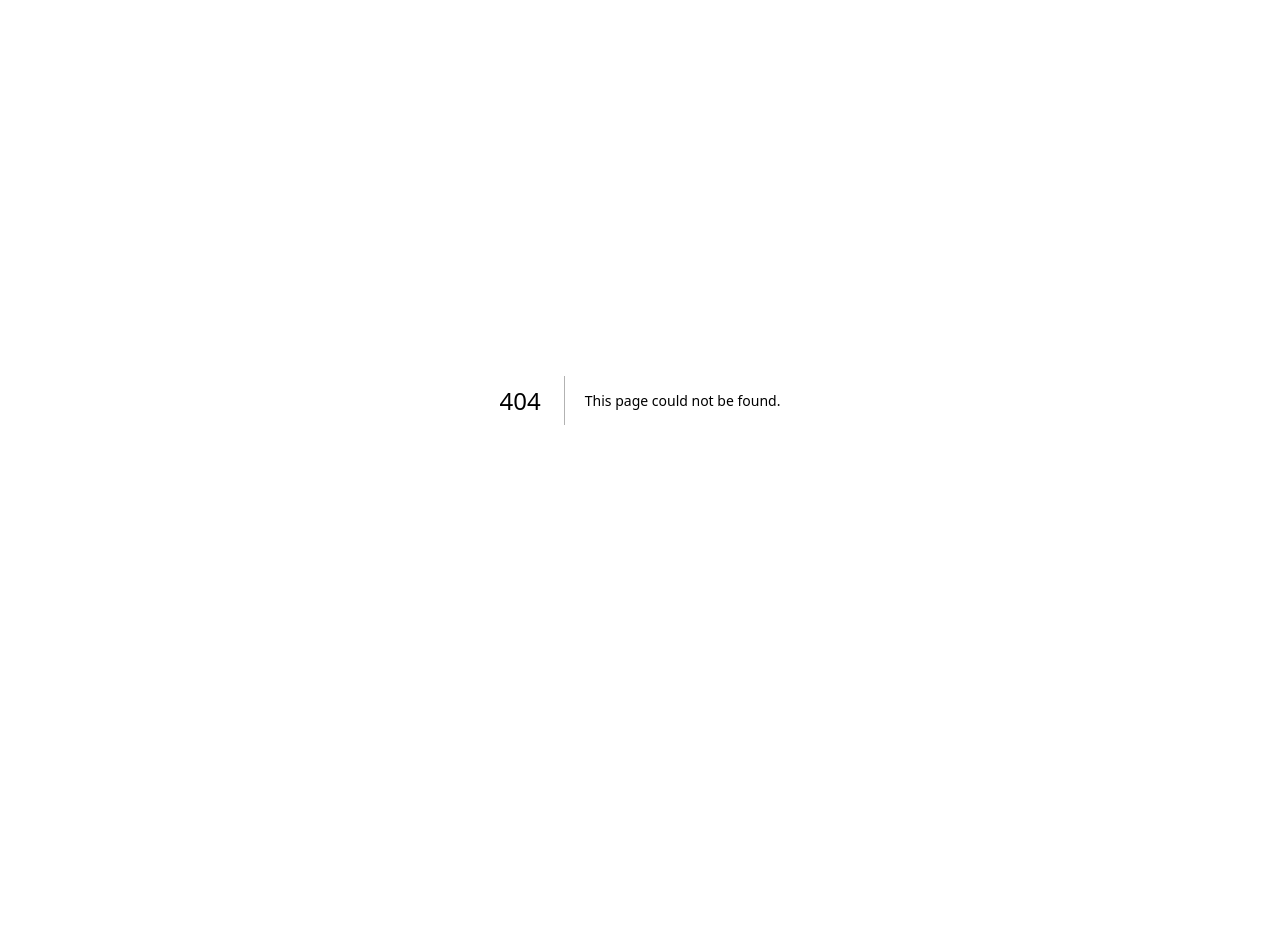
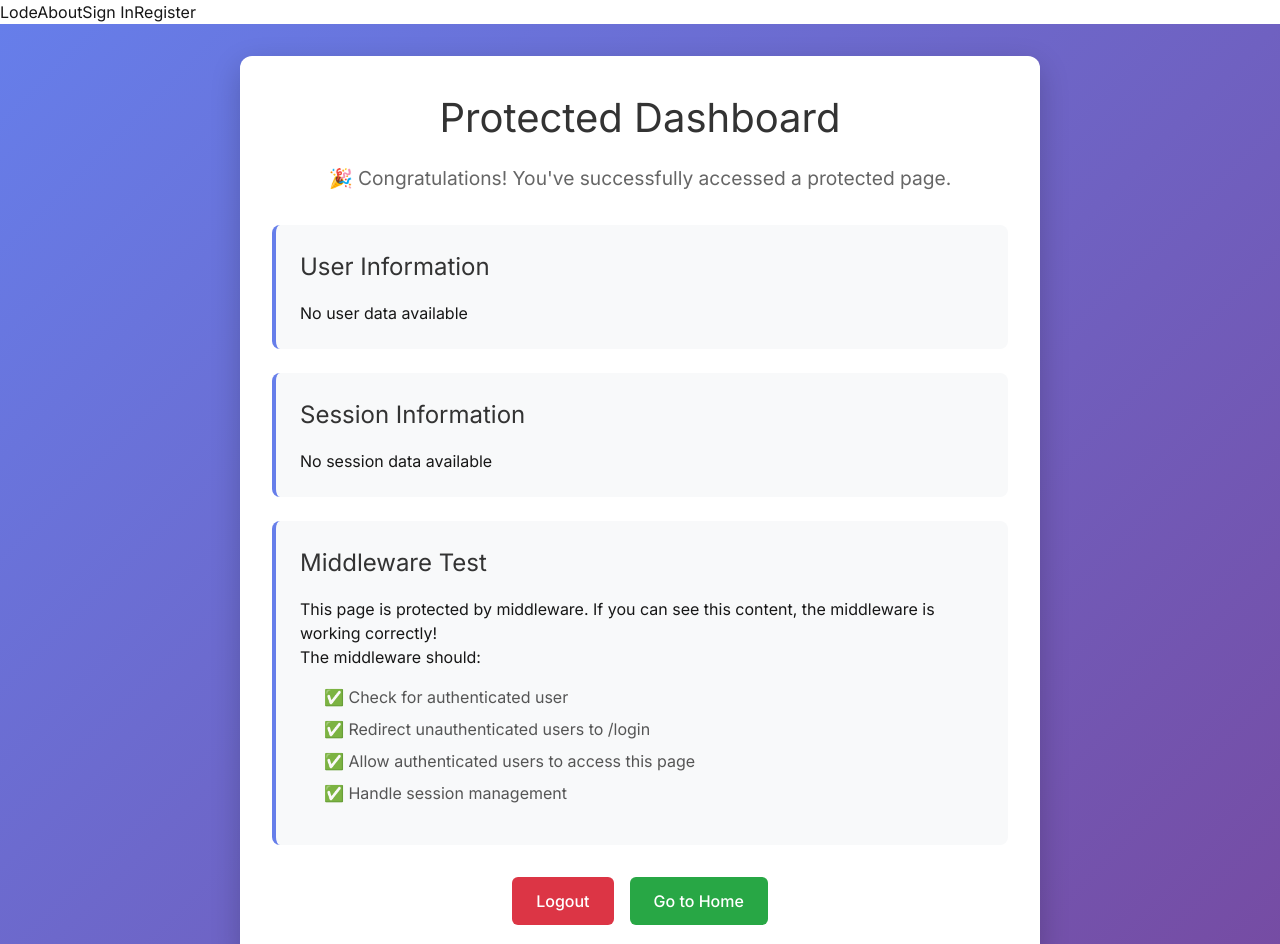
Before and after one commit to thefutureofdataa/lode-frontend-app, a Next.js app: page /dashboard in a window 1280 px wide. Before the commit this address had no page. Shown: the top 944 px of the page. Before the commit the page ends 800 px from the top, so only its background shows below. Built offline with nearby package versions, Linux system fonts and the light colour scheme; no server answers.

Commit message:
GenAI created page just for checking proper auth.

```diff
--- /dev/null
+++ b/src/app/dashboard/page.css
@@ -0,0 +1,158 @@
+.dashboard-container {
+  min-height: 100vh;
+  background: linear-gradient(135deg, #667eea 0%, #764ba2 100%);
+  padding: 2rem;
+  display: flex;
+  justify-content: center;
+  align-items: center;
+}
+
+.dashboard-content {
+  background: white;
+  border-radius: 12px;
+  padding: 2rem;
+  box-shadow: 0 10px 30px rgba(0, 0, 0, 0.2);
+  max-width: 800px;
+  width: 100%;
+}
+
+.dashboard-content h1 {
+  color: #333;
+  text-align: center;
+  margin-bottom: 1rem;
+  font-size: 2.5rem;
+}
+
+.dashboard-content > p {
+  text-align: center;
+  color: #666;
+  font-size: 1.2rem;
+  margin-bottom: 2rem;
+}
+
+.user-info, .session-info, .middleware-test {
+  background: #f8f9fa;
+  border-radius: 8px;
+  padding: 1.5rem;
+  margin-bottom: 1.5rem;
+  border-left: 4px solid #667eea;
+}
+
+.user-info h2, .session-info h2, .middleware-test h2 {
+  color: #333;
+  margin-bottom: 1rem;
+  font-size: 1.5rem;
+}
+
+.user-details, .session-details {
+  display: grid;
+  gap: 0.5rem;
+}
+
+.user-details p, .session-details p {
+  margin: 0.5rem 0;
+  color: #555;
+}
+
+.user-details strong, .session-details strong {
+  color: #333;
+  font-weight: 600;
+}
+
+.middleware-test ul {
+  margin: 1rem 0;
+  padding-left: 1.5rem;
+}
+
+.middleware-test li {
+  margin: 0.5rem 0;
+  color: #555;
+}
+
+.actions {
+  display: flex;
+  gap: 1rem;
+  justify-content: center;
+  margin-top: 2rem;
+}
+
+.logout-btn {
+  background: #dc3545;
+  color: white;
+  border: none;
+  padding: 0.75rem 1.5rem;
+  border-radius: 6px;
+  cursor: pointer;
+  font-size: 1rem;
+  font-weight: 500;
+  transition: background-color 0.2s;
+}
+
+.logout-btn:hover {
+  background: #c82333;
+}
+
+.home-link {
+  background: #28a745;
+  color: white;
+  text-decoration: none;
+  padding: 0.75rem 1.5rem;
+  border-radius: 6px;
+  font-size: 1rem;
+  font-weight: 500;
+  transition: background-color 0.2s;
+  display: inline-block;
+}
+
+.home-link:hover {
+  background: #218838;
+  color: white;
+}
+
+.loading-container {
+  display: flex;
+  flex-direction: column;
+  align-items: center;
+  justify-content: center;
+  min-height: 100vh;
+  background: linear-gradient(135deg, #667eea 0%, #764ba2 100%);
+}
+
+.loading-container p {
+  color: white;
+  font-size: 1.2rem;
+  margin-top: 1rem;
+}
+
+.spinner {
+  width: 40px;
+  height: 40px;
+  border: 4px solid rgba(255, 255, 255, 0.3);
+  border-top: 4px solid white;
+  border-radius: 50%;
+  animation: spin 1s linear infinite;
+}
+
+@keyframes spin {
+  0% { transform: rotate(0deg); }
+  100% { transform: rotate(360deg); }
+}
+
+@media (max-width: 768px) {
+  .dashboard-container {
+    padding: 1rem;
+  }
+
+  .dashboard-content {
+    padding: 1.5rem;
+  }
+
+  .dashboard-content h1 {
+    font-size: 2rem;
+  }
+
+  .actions {
+    flex-direction: column;
+    align-items: center;
+  }
+}
--- /dev/null
+++ b/src/app/dashboard/page.js
@@ -0,0 +1,153 @@
+"use client"
+
+import { useState, useEffect } from "react"
+import { createClient } from "@/app/utils/supabase/client.js"
+import { useRouter } from "next/navigation"
+import NavBar from "../../components/NavBar"
+import "./page.css"
+
+const DashboardPage = () => {
+  const [user, setUser] = useState(null)
+  const [loading, setLoading] = useState(true)
+  const [session, setSession] = useState(null)
+  const router = useRouter()
+  const supabase = createClient()
+
+  useEffect(() => {
+    const getUser = async () => {
+      try {
+        const { data: { user }, error: userError } = await supabase.auth.getUser()
+        const { data: { session }, error: sessionError } = await supabase.auth.getSession()
+
+        if (userError) {
+          console.error('Error getting user:', userError)
+          return
+        }
+
+        if (sessionError) {
+          console.error('Error getting session:', sessionError)
+          return
+        }
+
+        setUser(user)
+        setSession(session)
+      } catch (error) {
+        console.error('Error in getUser:', error)
+      } finally {
+        setLoading(false)
+      }
+    }
+
+    getUser()
+
+    // Listen for auth changes
+    const { data: { subscription } } = supabase.auth.onAuthStateChange((event, session) => {
+      console.log('Auth state changed:', event, session)
+      setSession(session)
+      setUser(session?.user ?? null)
+
+      if (event === 'SIGNED_OUT') {
+        router.push('/auth/login')
+      }
+    })
+
+    return () => subscription.unsubscribe()
+  }, [supabase.auth, router])
+
+  const handleLogout = async () => {
+    try {
+      const { error } = await supabase.auth.signOut()
+      if (error) {
+        console.error('Error signing out:', error)
+      } else {
+        router.push('/auth/login')
+      }
+    } catch (error) {
+      console.error('Error in handleLogout:', error)
+    }
+  }
+
+  if (loading) {
+    return (
+      <div className="loading-container">
+        <div className="spinner"></div>
+        <p>Loading dashboard...</p>
+      </div>
+    )
+  }
+
+  return (
+    <>
+      <NavBar />
+      <div className="dashboard-container">
+        <div className="dashboard-content">
+          <h1>Protected Dashboard</h1>
+          <p>🎉 Congratulations! You've successfully accessed a protected page.</p>
+
+          <div className="user-info">
+            <h2>User Information</h2>
+            {user ? (
+              <div className="user-details">
+                <p><strong>Email:</strong> {user.email}</p>
+                <p><strong>User ID:</strong> {user.id}</p>
+                <p><strong>Created At:</strong> {new Date(user.created_at).toLocaleString()}</p>
+                <p><strong>Last Sign In:</strong> {user.last_sign_in_at ? new Date(user.last_sign_in_at).toLocaleString() : 'N/A'}</p>
+                <p><strong>Email Confirmed:</strong> {user.email_confirmed_at ? 'Yes' : 'No'}</p>
+                {user.user_metadata && (
+                  <div>
+                    <p><strong>Provider:</strong> {user.app_metadata?.provider || 'email'}</p>
+                    {user.user_metadata.full_name && (
+                      <p><strong>Full Name:</strong> {user.user_metadata.full_name}</p>
+                    )}
+                    {user.user_metadata.avatar_url && (
+                      <p><strong>Avatar:</strong> <img src={user.user_metadata.avatar_url} alt="Avatar" style={{width: '50px', height: '50px', borderRadius: '50%'}} /></p>
+                    )}
+                  </div>
+                )}
+              </div>
+            ) : (
+              <p>No user data available</p>
+            )}
+          </div>
+
+          <div className="session-info">
+            <h2>Session Information</h2>
+            {session ? (
+              <div className="session-details">
+                <p><strong>Access Token:</strong> {session.access_token ? 'Present' : 'Missing'}</p>
+                <p><strong>Refresh Token:</strong> {session.refresh_token ? 'Present' : 'Missing'}</p>
+                <p><strong>Expires At:</strong> {new Date(session.expires_at * 1000).toLocaleString()}</p>
+                <p><strong>Token Type:</strong> {session.token_type}</p>
+              </div>
+            ) : (
+              <p>No session data available</p>
+            )}
+          </div>
+
+          <div className="middleware-test">
+            <h2>Middleware Test</h2>
+            <p>This page is protected by middleware. If you can see this content, the middleware is working correctly!</p>
+            <p>The middleware should:</p>
+            <ul>
+              <li>✅ Check for authenticated user</li>
+              <li>✅ Redirect unauthenticated users to /login</li>
+              <li>✅ Allow authenticated users to access this page</li>
+              <li>✅ Handle session management</li>
+            </ul>
+          </div>
+
+          <div className="actions">
+            <button onClick={handleLogout} className="logout-btn">
+              Logout
+            </button>
+            <a href="/" className="home-link">
+              Go to Home
+            </a>
+          </div>
+        </div>
+      </div>
+    </>
+  )
+}
+
+export default DashboardPage
--- a/src/app/page.js
+++ b/src/app/page.js
@@ -1,7 +1,41 @@
+import Link from "next/link"
+
 export default function Home() {
   return (
-    <div>
+    <div style={{ padding: "2rem", textAlign: "center" }}>
       <h1>Welcome to My Next.js App</h1>
+      <div style={{ marginTop: "2rem" }}>
+        <Link
+          href="/dashboard"
+          style={{
+            display: "inline-block",
+            padding: "1rem 2rem",
+            backgroundColor: "#667eea",
+            color: "white",
+            textDecoration: "none",
+            borderRadius: "6px",
+            fontWeight: "500",
+            margin: "0.5rem"
+          }}
+        >
+          Go to Protected Dashboard
+        </Link>
+        <Link
+          href="/auth/login"
+          style={{
+            display: "inline-block",
+            padding: "1rem 2rem",
+            backgroundColor: "#28a745",
+            color: "white",
+            textDecoration: "none",
+            borderRadius: "6px",
+            fontWeight: "500",
+            margin: "0.5rem"
+          }}
+        >
+          Login
+        </Link>
+      </div>
     </div>
   );
 }
```
